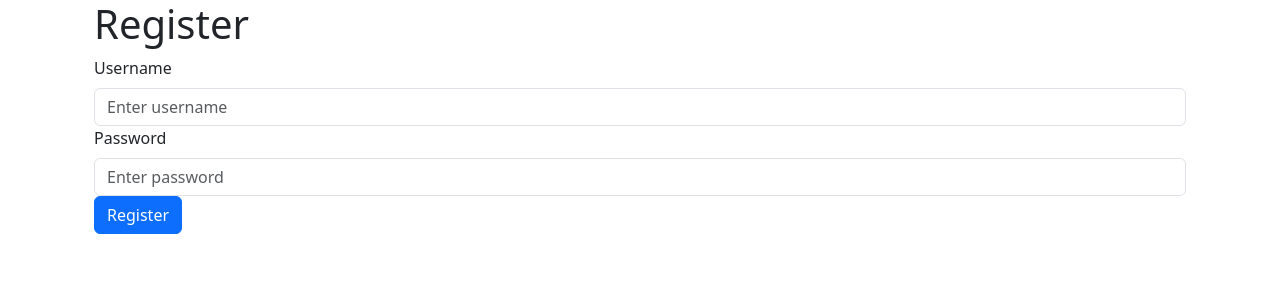
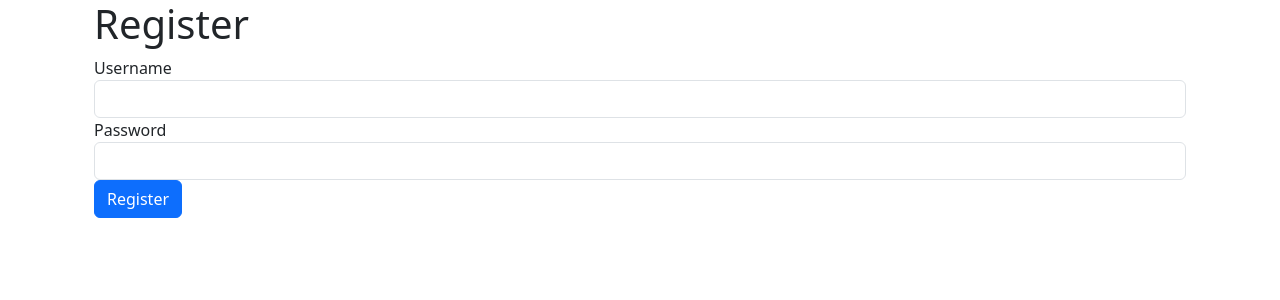
Before and after one commit to NikolaVetnic/js_desks-app, a React (Create React App) app in the folder desks-front/: page / in a window 1280 px wide. Shown: the top 300 px of the page. Built offline with nearby package versions, Linux system fonts and the light colour scheme.

Commit message:
refactoring and input validation

```diff
--- a/desks-front/src/components/Register/Register.jsx
+++ b/desks-front/src/components/Register/Register.jsx
@@ -1,29 +1,41 @@
-import React, { useState } from "react";
-import { Form, Button } from "react-bootstrap";
+import React from "react";
 import firebase from "../../firebase";
+
+import { Formik, Form } from "formik";
+import * as Yup from "yup";
+import TextInput from "./UI/TextInput";
+import PasswordInput from "./UI/PasswordInput";
 
 const bcrypt = require("bcryptjs");
 
 const Register = () => {
-    const [username, setUsername] = useState("");
-    const [password, setPassword] = useState("");
+    const validationSchema = Yup.object().shape({
+        username: Yup.string()
+            .email("Invalid email address")
+            .required("Username is required"),
+        password: Yup.string().required("Password is required"),
+    });
 
-    const handleRegister = async (event) => {
-        event.preventDefault();
+    const handleRegister = async (
+        { username, password },
+        { setSubmitting }
+    ) => {
+        setSubmitting(false);
+
         try {
             const salt = await bcrypt.genSalt(10);
             const hashedPassword = await bcrypt.hash(password, salt);
 
-            // Store registration data in Firebase
+            // store registration data in firebase
             const registrationData = {
                 username,
                 password: `${salt}.${hashedPassword}`,
             };
 
-            // Firebase database reference
+            // firebase database reference
             const dbRef = firebase.database().ref("users");
 
-            // Push registration data to Firebase
+            // push registration data to firebase
             const newRegistrationRef = dbRef.push();
             await newRegistrationRef.set(registrationData);
         } catch (error) {
@@ -34,35 +46,26 @@ const Register = () => {
     return (
         <div className="container">
             <h1>Register</h1>
-            <Form>
-                <Form.Group controlId="formBasicUsername">
-                    <Form.Label>Username</Form.Label>
-                    <Form.Control
-                        type="text"
-                        placeholder="Enter username"
-                        value={username}
-                        onChange={(event) => setUsername(event.target.value)}
-                    />
-                </Form.Group>
+            <Formik
+                initialValues={{ username: "", password: "" }}
+                validationSchema={validationSchema}
+                onSubmit={handleRegister}
+            >
+                {({ isSubmitting }) => (
+                    <Form>
+                        <TextInput label="Username" name="username" />
+                        <PasswordInput label="Password" name="password" />
 
-                <Form.Group controlId="formBasicPassword">
-                    <Form.Label>Password</Form.Label>
-                    <Form.Control
-                        type="password"
-                        placeholder="Enter password"
-                        value={password}
-                        onChange={(event) => setPassword(event.target.value)}
-                    />
-                </Form.Group>
-
-                <Button
-                    variant="primary"
-                    type="submit"
-                    onClick={handleRegister}
-                >
-                    Register
-                </Button>
-            </Form>
+                        <button
+                            type="submit"
+                            className="btn btn-primary"
+                            disabled={isSubmitting}
+                        >
+                            Register
+                        </button>
+                    </Form>
+                )}
+            </Formik>
         </div>
     );
 };
```
